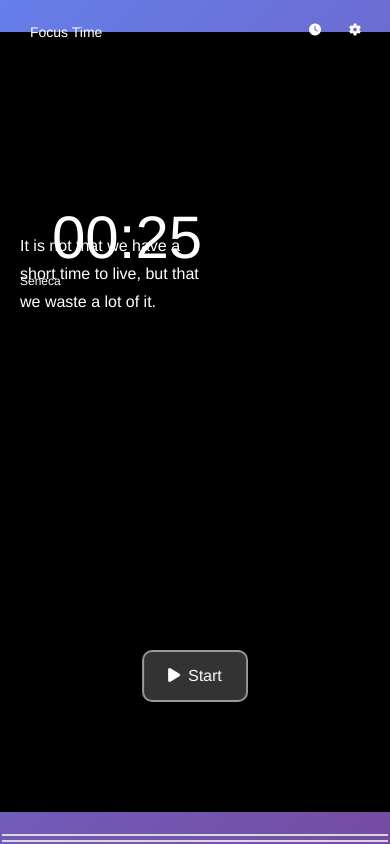
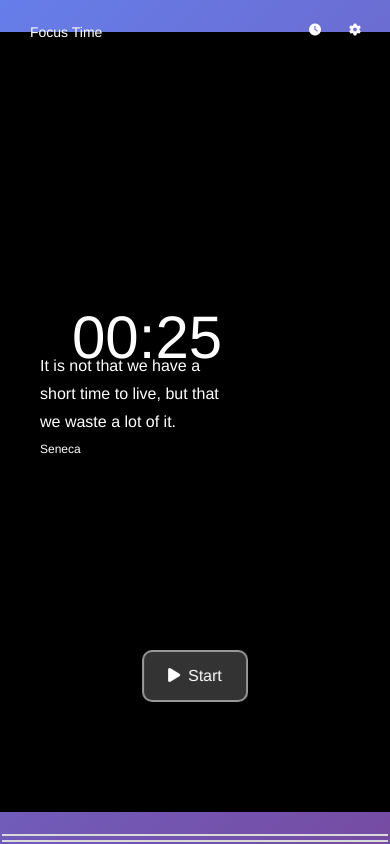
Before and after one commit to UnemployedUncle/pomodoro, a Flask app: template templates/timer.html in a window 390 px wide. Run offline with Flask 3, Linux system fonts and the light colour scheme; the template is opened without the code that fills it, so the values that code supplies are empty.

Commit message:
Updated littlebit

```diff
--- a/static/css/timer-template.css
+++ b/static/css/timer-template.css
@@ -48,8 +48,8 @@
     position: absolute;
     width: 400px;
     height: 180px;
-    left: 56px;
-    top: 195px;
+    left: 103px;
+    top: 372px;
     font-family: 'Helvetica', Arial, sans-serif;
     font-style: normal;
     font-weight: 300;
@@ -65,8 +65,8 @@
     position: absolute;
     width: 300px;
     height: 60px;
-    left: 56px;
-    top: 400px;
+    left: 103px;
+    top: 580px;
     font-family: 'Helvetica', Arial, sans-serif;
     font-style: normal;
     font-weight: 300;
@@ -80,8 +80,8 @@
     position: absolute;
     width: 200px;
     height: 20px;
-    left: 56px;
-    top: 470px;
+    left: 103px;
+    top: 668px;
     font-family: 'Helvetica', Arial, sans-serif;
     font-style: normal;
     font-weight: 300;
@@ -211,21 +211,21 @@
     .timer-display {
         font-size: 120px;
         width: 350px;
-        left: 40px;
-        top: 150px;
+        left: 80px;
+        top: 300px;
     }
 
     .timer-quote {
         font-size: 20px;
         width: 280px;
-        left: 40px;
-        top: 320px;
+        left: 80px;
+        top: 480px;
     }
 
     .timer-speaker {
         font-size: 14px;
-        left: 40px;
-        top: 380px;
+        left: 80px;
+        top: 568px;
     }
 }
 
@@ -233,21 +233,21 @@
     .timer-display {
         font-size: 80px;
         width: 280px;
-        left: 30px;
-        top: 120px;
+        left: 60px;
+        top: 250px;
     }
 
     .timer-quote {
         font-size: 16px;
         width: 220px;
-        left: 30px;
-        top: 250px;
+        left: 60px;
+        top: 400px;
     }
 
     .timer-speaker {
         font-size: 12px;
-        left: 30px;
-        top: 300px;
+        left: 60px;
+        top: 488px;
     }
 
     .focus-circles-container {
@@ -258,21 +258,21 @@
 @media (max-width: 480px) {
     .timer-display {
         font-size: 60px;
-        left: 20px;
-        top: 100px;
+        left: 40px;
+        top: 200px;
     }
 
     .timer-quote {
         font-size: 16px;
         width: 200px;
-        left: 20px;
-        top: 200px;
+        left: 40px;
+        top: 320px;
     }
 
     .timer-speaker {
         font-size: 12px;
-        left: 20px;
-        top: 240px;
+        left: 40px;
+        top: 408px;
     }
 
     .focus-circles-container {
--- a/static/js/timer.js
+++ b/static/js/timer.js
@@ -108,10 +108,10 @@ class PomodoroTimer {
         if (this.circle2) this.circle2.classList.remove('disappearing');
         if (this.circle3) this.circle3.classList.remove('disappearing');
 
-        // Add disappearing class to inactive circles
+        // Add disappearing class to inactive circles (remove from back)
+        if (activeCount < 1 && this.circle3) this.circle3.classList.add('disappearing');
+        if (activeCount < 2 && this.circle2) this.circle2.classList.add('disappearing');
         if (activeCount < 3 && this.circle1) this.circle1.classList.add('disappearing');
-        if (activeCount < 2 && this.circle2) this.circle2.classList.add('disappearing');
-        if (activeCount < 1 && this.circle3) this.circle3.classList.add('disappearing');
     }
 
     hideFocusCircles() {
```
Also changed, not shown: README.md.
